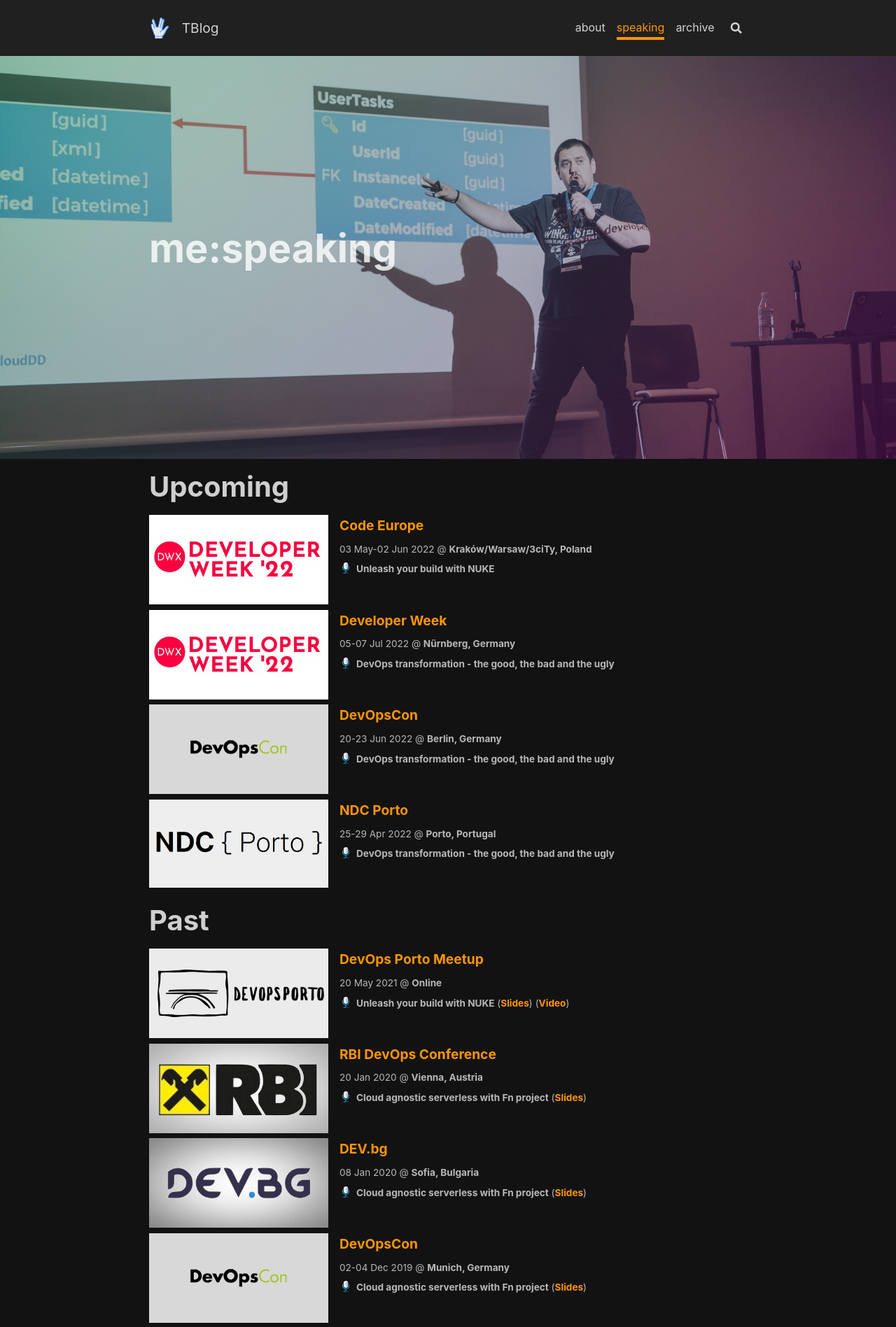
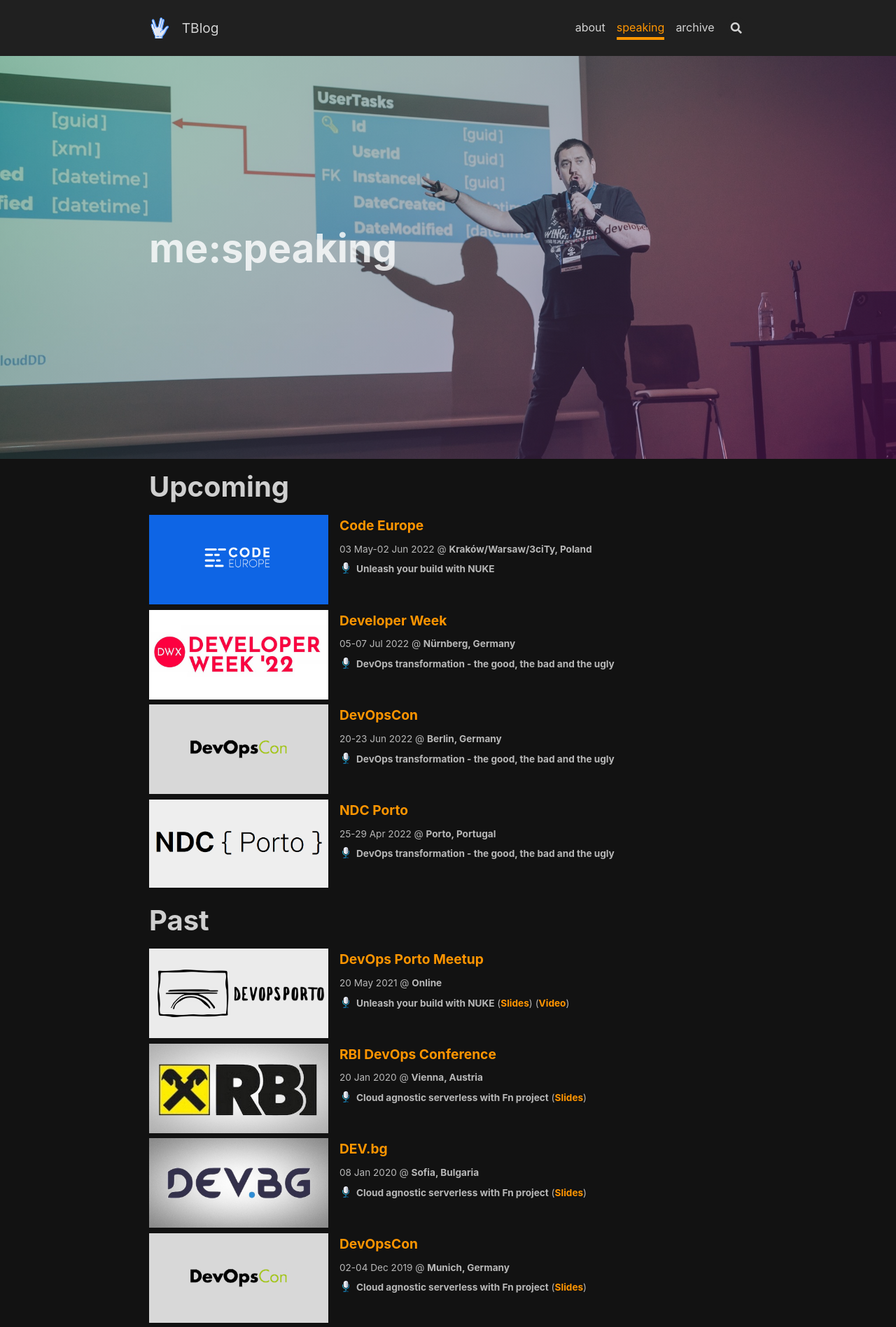
Before and after one commit to totollygeek/totollygeek.github.io, a Jekyll site: the page built from speaking.md, in a window 1280 px wide. Shown: the top 1897 px of the page at 70% size. Built offline with Jekyll 4.4.1, drawn with Linux system fonts in a browser that asks for light colours; nearby versions of some CDN libraries.

Commit message:
Fix Code Europe Logo

```diff
--- a/_data/upcoming.yml
+++ b/_data/upcoming.yml
@@ -1,5 +1,5 @@
 - name: Code Europe
-  logo: /assets/img/dwx.jpg
+  logo: /assets/img/logoCodeEurope.png
   location: Kraków/Warsaw/3ciTy, Poland
   date: 03 May-02 Jun 2022
   url: https://www.codeeurope.pl
```
